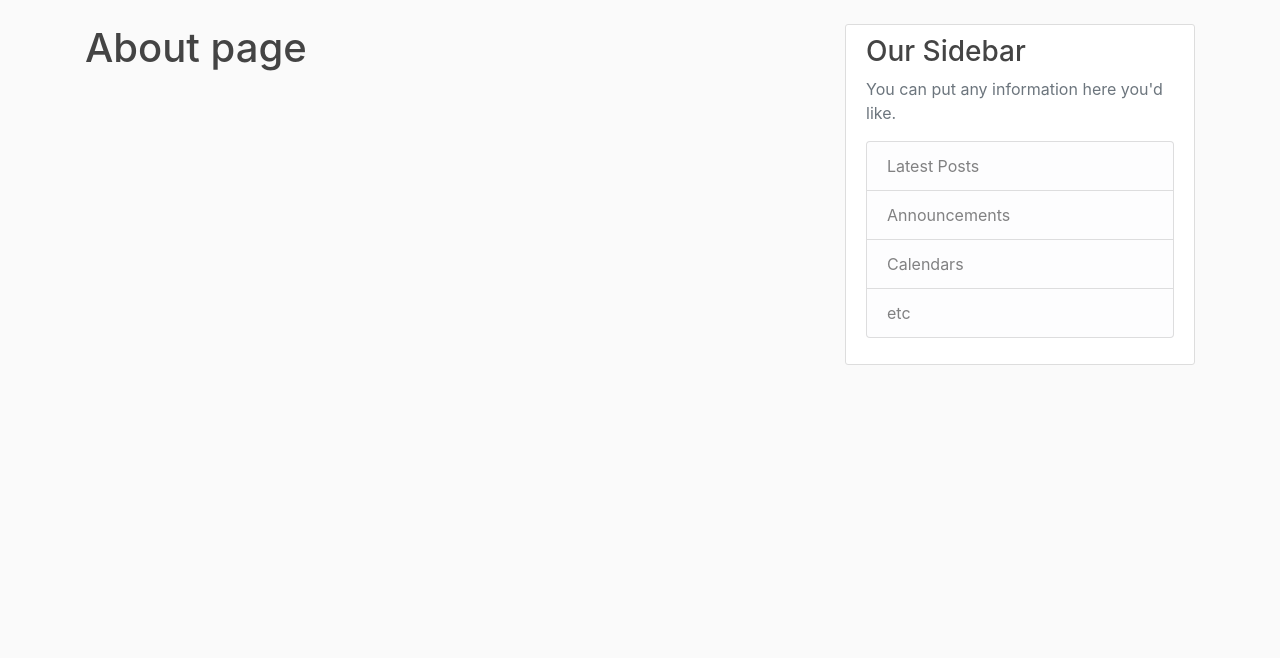
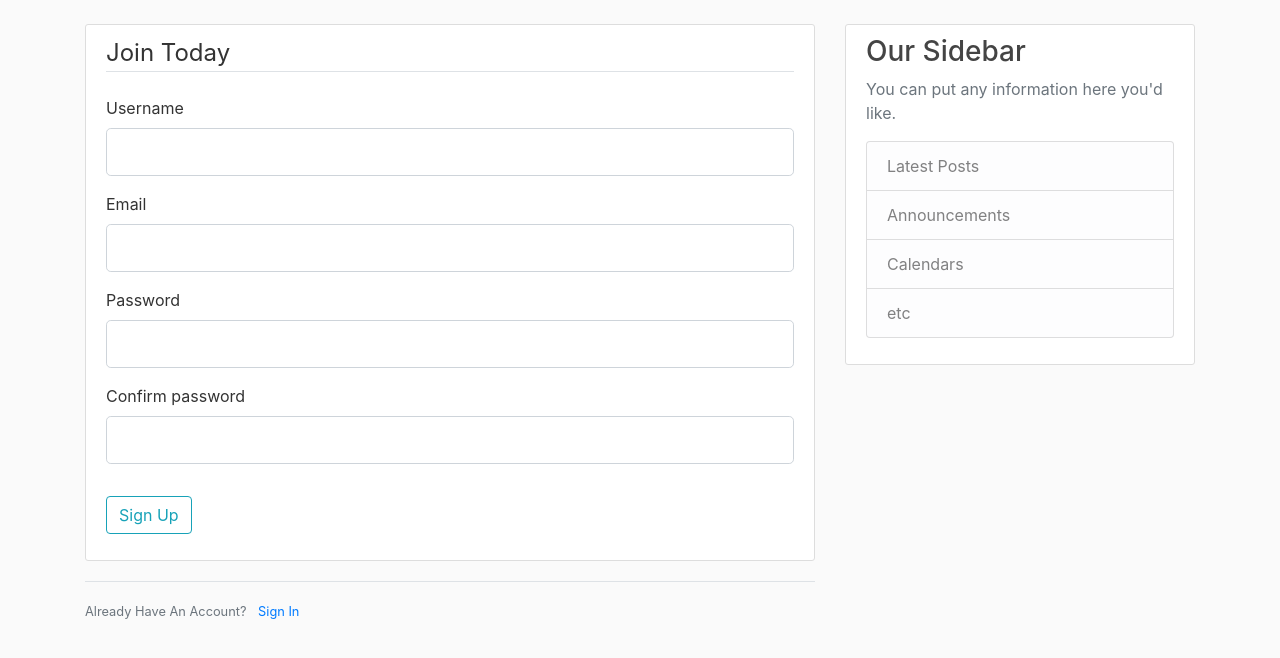
Before and after one commit to brutalv4/flask_blog, a Flask app: page /register in a window 1280 px wide. Shown: the part 56-714 px from the top of the page. Run offline with Flask 2, Linux system fonts and the light colour scheme; some libraries are stand-ins or nearby versions.

Commit message:
Forms and User Input

```diff
--- a/app.py
+++ b/app.py
@@ -1,7 +1,9 @@
 from flask import (
     Flask,
-    render_template as render
-)
+    render_template as render,
+    flash,
+    redirect,
+    url_for)
 from flask_dotenv import DotEnv
 
 from forms import (
@@ -40,14 +42,27 @@ def about():
     return render('about.html', title='About')
 
 
-@app.route('/register')
+@app.route('/register', methods=['GET', 'POST'])
 def register():
-    return render('register.html', title='Register', form=RegistrationForm())
+    form = RegistrationForm()
+    if form.validate_on_submit():
+        flash(f'Account created for {form.username.data}!', 'success')
+        return redirect(url_for('home'))
+
+    return render('register.html', title='Register', form=form)
 
 
-@app.route('/login')
+@app.route('/login', methods=['GET', 'POST'])
 def login():
-    return render('login.html', title='Login', form=LoginForm())
+    form = LoginForm()
+    if form.validate_on_submit():
+        if form.email.data == 'admin@blog.com' and form.password.data == 'password':
+            flash('You have been successfully logged in!', 'success')
+            return redirect(url_for('home'))
+        else:
+            flash('Login Unsuccessful! Please check username and password', 'danger')
+
+    return render('login.html', title='Login', form=form)
 
 
 if __name__ == '__main__':
--- a/templates/layout.html
+++ b/templates/layout.html
@@ -8,9 +8,9 @@
     <link rel="stylesheet" type="text/css" href="{{ url_for('static', filename='main.css') }}">
 
     {% if title %}
-    <title>Flask Blog - {{ title }}</title>
+        <title>Flask Blog - {{ title }}</title>
     {% else %}
-    <title>Flask Blog</title>
+        <title>Flask Blog</title>
     {% endif %}
 </head>
 <body>
@@ -24,13 +24,13 @@
             </button>
             <div class="collapse navbar-collapse" id="navbarToggle">
                 <div class="navbar-nav mr-auto">
-                    <a class="nav-item nav-link" href="/">Home</a>
-                    <a class="nav-item nav-link" href="/about">About</a>
+                    <a class="nav-item nav-link" href="{{ url_for('home') }}">Home</a>
+                    <a class="nav-item nav-link" href="{{ url_for('about') }}">About</a>
                 </div>
                 <!-- Navbar Right Side -->
                 <div class="navbar-nav">
-                    <a class="nav-item nav-link" href="/login">Login</a>
-                    <a class="nav-item nav-link" href="/register">Register</a>
+                    <a class="nav-item nav-link" href="{{ url_for('login') }}">Login</a>
+                    <a class="nav-item nav-link" href="{{ url_for('register') }}">Register</a>
                 </div>
             </div>
         </div>
@@ -40,6 +40,15 @@
 <main role="main" class="container">
     <div class="row">
         <div class="col-md-8">
+            {% with messages = get_flashed_messages(with_categories=true) %}
+                {% if messages %}
+                    {% for category, message in messages %}
+                        <div class="alert alert-{{ category }}">
+                            {{ message }}
+                        </div>
+                    {% endfor %}
+                {% endif %}
+            {% endwith %}
             {% block content %}{% endblock %}
         </div>
         <div class="col-md-4">
--- a/templates/register.html
+++ b/templates/register.html
@@ -1,4 +1,71 @@
 {% extends 'layout.html' %}
 {% block content %}
-<h1>About page</h1>
+    <div class="content-section">
+        <form method="post" action="">
+            {{ form.hidden_tag() }}
+            <fieldset class="form-group">
+                <legend class="border-bottom mb-4">Join Today</legend>
+                <div class="form-group">
+                    {{ form.username.label(class="form-control-label") }}
+                    {% if form.username.errors %}
+                        {{ form.username(class="form-control form-control-lg is-invalid") }}
+                        <div class="invalid-feedback">
+                            {% for error in form.username.errors %}
+                                <span>{{ error }}</span>
+                            {% endfor %}
+                        </div>
+                    {% else %}
+                        {{ form.username(class="form-control form-control-lg") }}
+                    {% endif %}
+                </div>
+                <div class="form-group">
+                    {{ form.email.label(class="form-control-label") }}
+                    {% if form.email.errors %}
+                        {{ form.email(class="form-control form-control-lg is-invalid") }}
+                        <div class="invalid-feedback">
+                            {% for error in form.email.errors %}
+                                <span>{{ error }}</span>
+                            {% endfor %}
+                        </div>
+                    {% else %}
+                        {{ form.email(class="form-control form-control-lg") }}
+                    {% endif %}
+                </div>
+                <div class="form-group">
+                    {{ form.password.label(class="form-control-label") }}
+                    {% if form.password.errors %}
+                        {{ form.password(class="form-control form-control-lg is-invalid") }}
+                        <div class="invalid-feedback">
+                            {% for error in form.password.errors %}
+                                <span>{{ error }}</span>
+                            {% endfor %}
+                        </div>
+                    {% else %}
+                        {{ form.password(class="form-control form-control-lg") }}
+                    {% endif %}
+                </div>
+                <div class="form-group">
+                    {{ form.confirm_password.label(class="form-control-label") }}
+                    {% if form.confirm_password.errors %}
+                        {{ form.confirm_password(class="form-control form-control-lg is-invalid") }}
+                        <div class="invalid-feedback">
+                            {% for error in form.confirm_password.errors %}
+                                <span>{{ error }}</span>
+                            {% endfor %}
+                        </div>
+                    {% else %}
+                        {{ form.confirm_password(class="form-control form-control-lg") }}
+                    {% endif %}
+                </div>
+            </fieldset>
+            <div class="form-group">
+                {{ form.submit(class="btn btn-outline-info") }}
+            </div>
+        </form>
+    </div>
+    <div class="border-top pt-3">
+        <small class="text-muted">
+            Already Have An Account? <a href="{{ url_for('login') }}" class="ml-2">Sign In</a>
+        </small>
+    </div>
 {% endblock content %}
```
Also changed, not shown: templates/login.html (+49 -1 lines), 1 other file.
